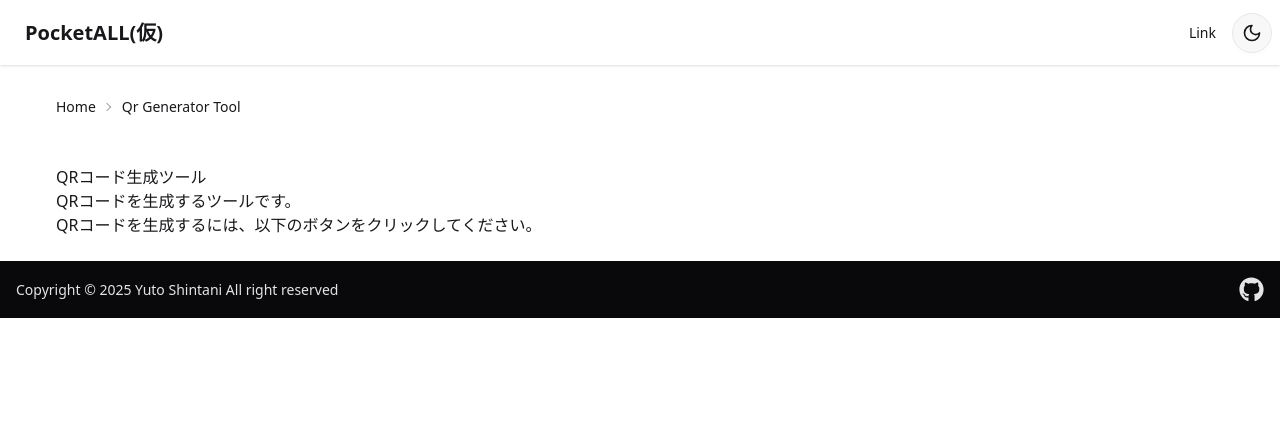
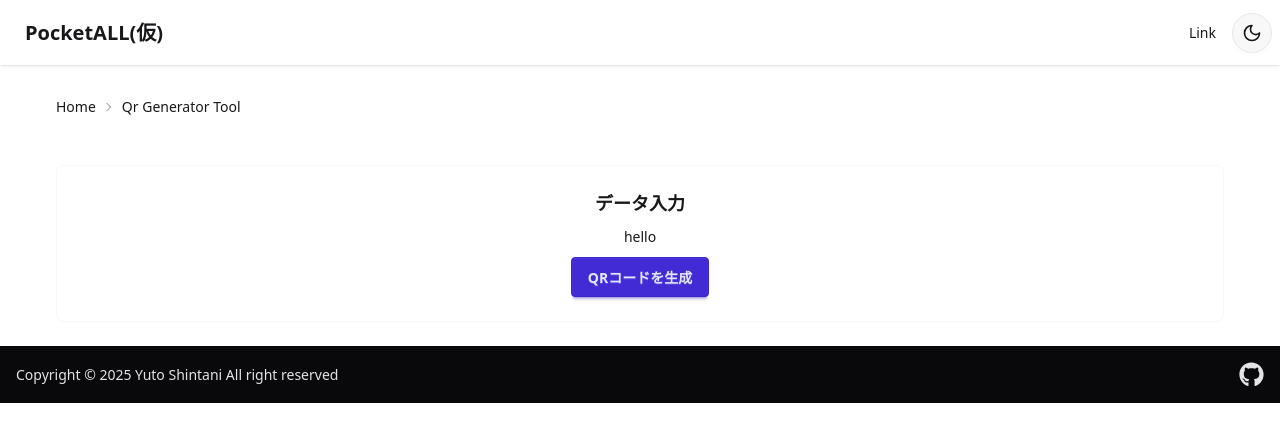
Before and after one commit to yuto0623/pocket-all, a Next.js app: page /qr-generator-tool in a window 1280 px wide. Shown: the top 442 px of the page. Built offline with nearby package versions, Linux system fonts and the light colour scheme.

Commit message:
Implement QR code generator tool component and update page structure

```diff
--- a/app/(tools)/qr-generator-tool/page.tsx
+++ b/app/(tools)/qr-generator-tool/page.tsx
@@ -1,12 +1,5 @@
-"use client";
-import { QRCodeSVG } from "qrcode.react";
+import QrGeneratorTool from "@/app/components/Tools/QrGeneratorTool/QrGeneratorTool";
 
 export default function Page() {
-	return (
-		<div>
-			<h1>QRコード生成ツール</h1>
-			<p>QRコードを生成するツールです。</p>
-			<p>QRコードを生成するには、以下のボタンをクリックしてください。</p>
-		</div>
-	);
+	return <QrGeneratorTool />;
 }
--- /dev/null
+++ b/app/components/Tools/QrGeneratorTool/QrGeneratorTool.tsx
@@ -0,0 +1,26 @@
+"use client";
+import { QRCodeSVG } from "qrcode.react";
+import { useState } from "react";
+
+export default function QrGeneratorTool() {
+	return (
+		<div>
+			<div className="card card-border">
+				<div className="card-body items-center text-center">
+					<h2 className="card-title">
+						データ入力
+						{/* <div className="badge badge-neutral">Primary</div> */}
+					</h2>
+					<div className="leading-6">
+						<p>hello</p>
+					</div>
+					<div className="justify-end card-actions">
+						<button type="button" className="btn btn-primary">
+							QRコードを生成
+						</button>
+					</div>
+				</div>
+			</div>
+		</div>
+	);
+}
```
